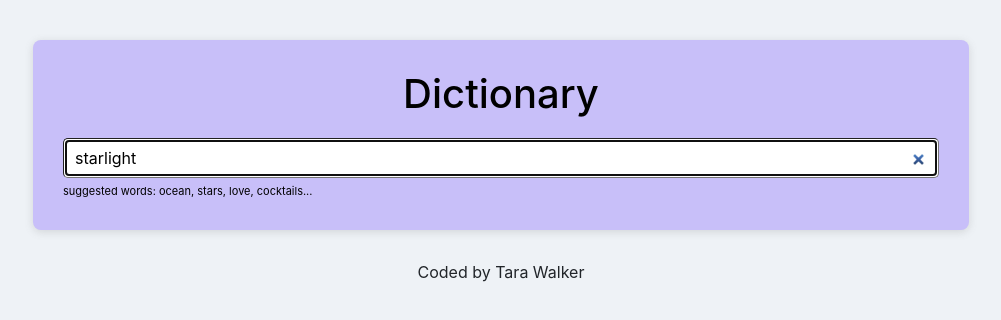
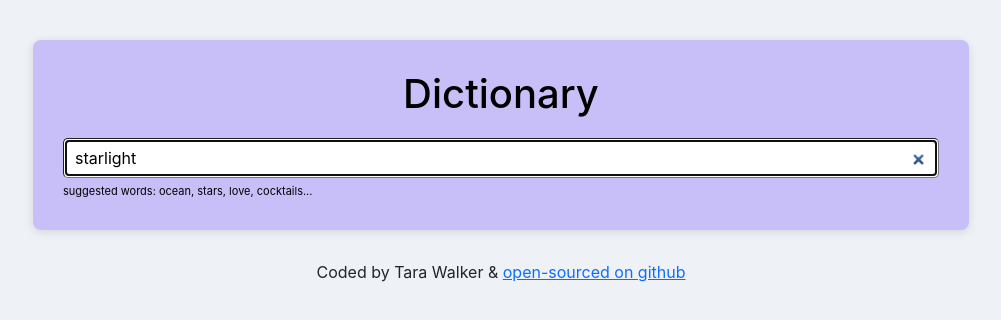
Before and after one commit to TaraWalk/dictionary-project, a React (Create React App) app: page / in a window 1280 px wide. Shown: the top 320 px of the page, without its empty margins (139-1140 px from the left). Built offline with nearby package versions, Linux system fonts and the light colour scheme; no server answers.

Commit message:
changed footer

```diff
--- a/src/App.js
+++ b/src/App.js
@@ -9,7 +9,16 @@
         <main>
           <Dictionary defaultKeyword="starlight" />
         </main>
-        <footer className="app-footer">Coded by Tara Walker</footer>
+        <footer className="app-footer">
+          Coded by Tara Walker &{" "}
+          <a
+            href="https://github.com/TaraWalk/dictionary-project"
+            rel="noreferrer"
+            target="_blank"
+          >
+            open-sourced on github
+          </a>
+        </footer>
       </div>
     </div>
   );
```
